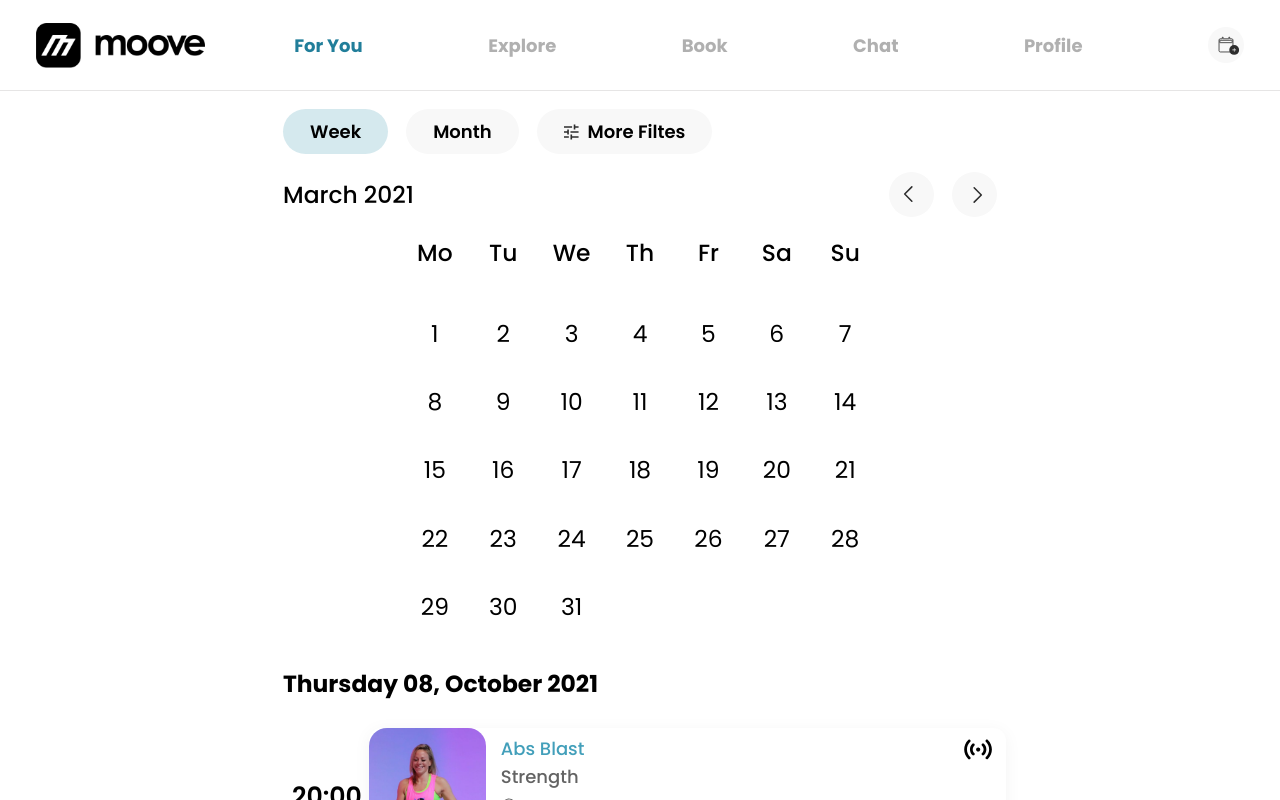
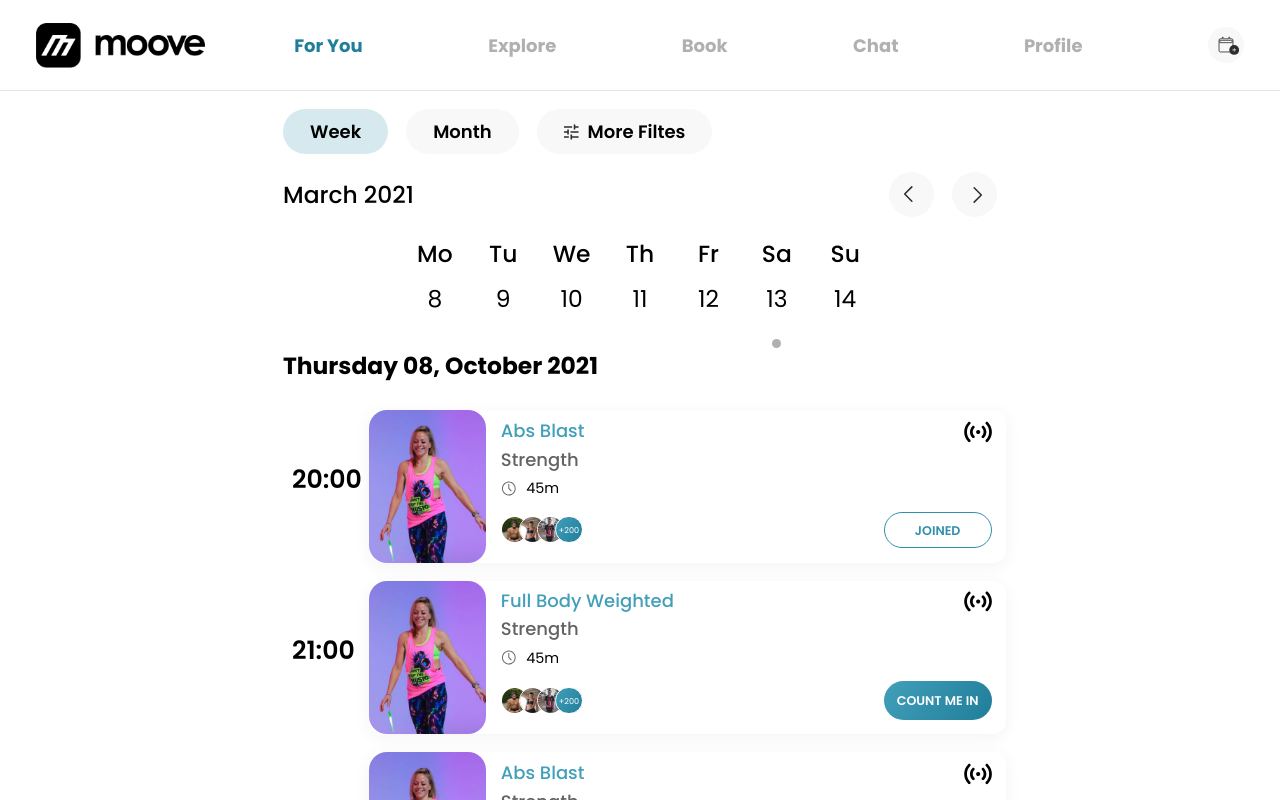
Before and after one commit to Andryha-Step/fit-app, a React (Create React App) app: page /app/book in a window 1280 px wide. Shown: the top 800 px of the page. Built offline with nearby package versions, Linux system fonts and the light colour scheme.

Commit message:
Addeed week mode for calendar

```diff
--- a/src/components/Blocks/Book/Calendar.tsx
+++ b/src/components/Blocks/Book/Calendar.tsx
@@ -6,6 +6,7 @@ import arrow_img from '../../../assets/icons/circle-arrow.svg'
 export interface CalendarProps {
     children?: React.ReactNode
     style?: React.CSSProperties
+    weekMode?: boolean
 }
 
 const daysOfWeek = ['Mo', 'Tu', 'We', 'Th', 'Fr', 'Sa', 'Su']
@@ -24,6 +25,17 @@ const months = [
     "December",
 ]
 
+const getThisWeekDays = (startDate: Date) => {
+    const date = new Date(startDate);
+    const currentWeekDay = date.getDay() ? date.getDay() - 1 : 6;
+    date.setDate(date.getDate() - currentWeekDay);
+    return Array(7).fill(0).map((el) => {
+        const resDate = new Date(date);
+        date.setDate(date.getDate() + 1);
+        return resDate;
+    })
+}
+
 const getMonthDayCount = (startDate: Date) => {
     const date = new Date(startDate);
     date.setMonth(date.getMonth() + 1);
@@ -31,27 +43,47 @@ const getMonthDayCount = (startDate: Date) => {
     return date.getDate();
 }
 
+const isToday = (date: Date) => {
+    if (!date) return;
+    return new Date(date).getDate() === new Date().getDate() &&
+        new Date(date).getMonth() === new Date().getMonth() &&
+        new Date(date).getFullYear() === new Date().getFullYear();
+}
+
 export default function Calendar(props: CalendarProps): JSX.Element {
 
-    const { style } = props
+    const { style, weekMode } = props
 
     const [currentStartDate, setCurrentStartDate] = useState<Date>(new Date())
 
     useEffect(() => { // Sets current month's start date
+        if (!weekMode) {
             const newStartDate = new Date()
             newStartDate.setDate(1);
             setCurrentStartDate(newStartDate)
-        console.log(newStartDate);
-    }, [])
+        } else {
+            const newStartDate = new Date()
+            const currentWeekDay = newStartDate.getDay() ? newStartDate.getDay() - 1 : 6;
+            newStartDate.setDate(newStartDate.getDate() - currentWeekDay);
+            setCurrentStartDate(newStartDate)
+        }
+    }, [weekMode])
 
     const hangleArrowClick: MouseEventHandler<HTMLImageElement> = (event) => {
         const target = event.target as HTMLImageElement
-        console.log(target.id)
 
+        if (weekMode) {
+            if (target.id === 'left') {
+                changeWeek(-1)
+            } else if (target.id === 'right') {
+                changeWeek(1)
+            }
+        } else {
             if (target.id === 'left') {
                 changeMonth(-1)
             } else if (target.id === 'right') {
                 changeMonth(1)
+            }
         }
     }
 
@@ -61,8 +93,20 @@ export default function Calendar(props: CalendarProps): JSX.Element {
         setCurrentStartDate(newStartDate)
     }
 
+    const changeWeek = (number: number) => {
+        const newStartDate = new Date(currentStartDate)
+        newStartDate.setDate(newStartDate.getDate() + (number * 7))
+        setCurrentStartDate(newStartDate)
+    }
+
+
     const startShift = currentStartDate.getDay() ? currentStartDate.getDay() - 1 : 6;
-    const calendarElements = [...Array(startShift).fill(null), ...Array(getMonthDayCount(currentStartDate)).fill(null).map((el, i) => i)];
+    let calendarElements;
+    if (weekMode) {
+        calendarElements = getThisWeekDays(currentStartDate);
+    } else {
+        calendarElements = [...Array(startShift).fill(null), ...Array(getMonthDayCount(currentStartDate)).fill(currentStartDate).map((el, i) => new Date(el).setDate(i + 1))];
+    }
 
     return (
         <StyledCalendar style={style}>
@@ -75,14 +119,22 @@ export default function Calendar(props: CalendarProps): JSX.Element {
             </CalendarHeader>
             <CalendarGrid>
                 {
-                    daysOfWeek.map(day => (
+                    !weekMode && daysOfWeek.map(day => (
                         <Title center weight={'500'} style={{ marginBottom: '2rem' }}>{day}</Title>
                     ))
                 }
                 {
-                    calendarElements.map(day => (
-                        <CalendarDay selectable={day !== null}>
-                            <Title center weight={'400'}>{day !== null ? day + 1 : ''}</Title>
+                    !weekMode && calendarElements.map((date, i) => (
+                        <CalendarDay selectable={date !== null} key={i} today={isToday(date)}>
+                            <Title center weight={'400'}>{date !== null ? new Date(date).getDate() : ''}</Title>
+                        </CalendarDay>
+                    ))
+                }
+                {
+                    weekMode && calendarElements.map((date, i) => (
+                        <CalendarDay selectable={date !== null} key={i} today={isToday(date)} weekDay>
+                            <Title center weight={'500'} style={{ marginBottom: '.5rem' }}>{daysOfWeek[i]}</Title>
+                            <Title center weight={'400'}>{date !== null ? new Date(date).getDate() : ''}</Title>
                         </CalendarDay>
                     ))
                 }
@@ -130,10 +182,11 @@ const CalendarGrid = styled.div`
     margin: 1rem;
 `
 
-const CalendarDay = styled.div<{ selectable?: boolean }>`
+const CalendarDay = styled.div<{ selectable?: boolean, today?: boolean, weekDay?: boolean }>`
     display: flex;
     justify-content: center;
     align-items: center;
+    flex-direction: column;
     cursor: pointer;
     && > span {
         width: 3rem;
@@ -144,9 +197,32 @@ const CalendarDay = styled.div<{ selectable?: boolean }>`
         align-items: center;
     }
 
-    ${p => p.selectable ? `
+    ${p => p.selectable && p.weekDay ? `
+        &&:hover {
+            background: linear-gradient(122.49deg, rgba(66, 159, 186, 0.3) 0%, rgba(33, 126, 154, 0.3) 100%);
+            border-radius: 2rem;
+        }
+        && > span {
+            height: 2rem;
+        }
+    ` : ''}
+
+    ${p => p.selectable && !p.weekDay ? `
         && > span:hover {
             background: linear-gradient(122.49deg, rgba(66, 159, 186, 0.3) 0%, rgba(33, 126, 154, 0.3) 100%);
+        }
+    ` : ''}
+
+    ${p => p.today ? `
+        position: relative;
+        &&::after {
+            content: '';
+            width: .5rem;
+            height: .5rem;
+            background-color: #B0B0B0;
+            border-radius: 1rem;
+            position: absolute;
+            bottom: ${p.weekDay ? '-1rem' : '0'};
         }
     ` : ''}
 `
--- a/src/components/Screens/App/Book.tsx
+++ b/src/components/Screens/App/Book.tsx
@@ -27,10 +27,6 @@ export default function Book(props: BookProps): JSX.Element {
 
     return (
         <StyledBook style={style}>
-            {/* <BookHeader>
-                <Logo style={{ justifyContent: 'flex-start', paddingLeft: '1.5rem', height: '100%' }} flex={'1'} dark />
-                <CalendarAdd src={calendarAdd} alt="calendar add" />
-            </BookHeader> */}
             <OptionsContainer>
                 <TabSwitcher
                     {...calendarTypeSwitcher.tabSwitcherProps}
@@ -54,7 +50,7 @@ export default function Book(props: BookProps): JSX.Element {
                     >More Filtes</Title>
                 </TabSwticherCustomTab>
             </OptionsContainer>
-            <Calendar />
+            <Calendar weekMode={calendarTypeSwitcher.currentTab === 'week'} />
             <Flex>
                 <Title style={{ marginLeft: '1.5rem', marginBottom: '1.5rem' }}>Thursday 08, October 2021</Title>
             </Flex>
@@ -124,16 +120,6 @@ const StyledBook = styled.div`
     }
 `
 
-// const BookHeader = styled.div`
-//     height: 5rem;
-//     display: flex;
-//     justify-content: space-between;
-// `
-
-// const CalendarAdd = styled.img`
-//     height: calc(100% - 2rem);
-//     padding: 1rem;
-// `
 
 const OptionsContainer = styled.div`
     display: flex;
```
Lines whose indentation alone changed are shown as unchanged.
